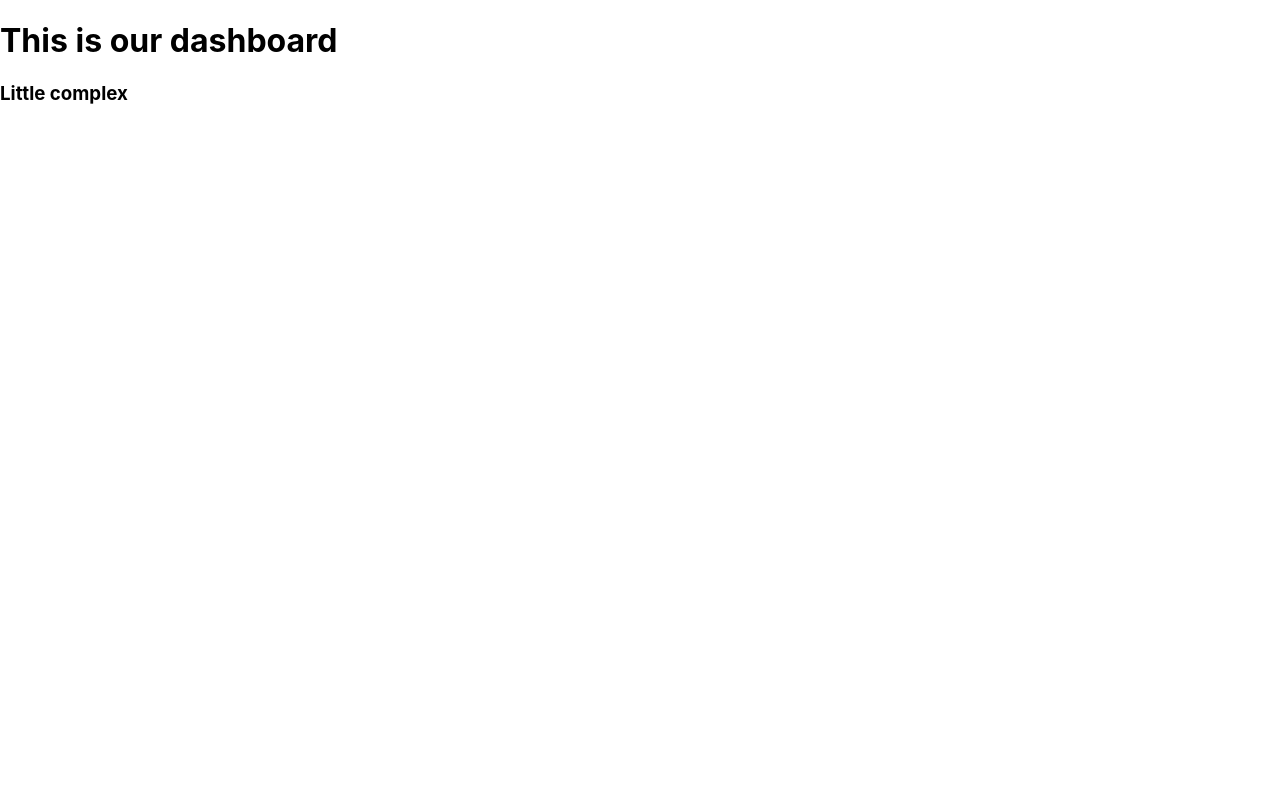
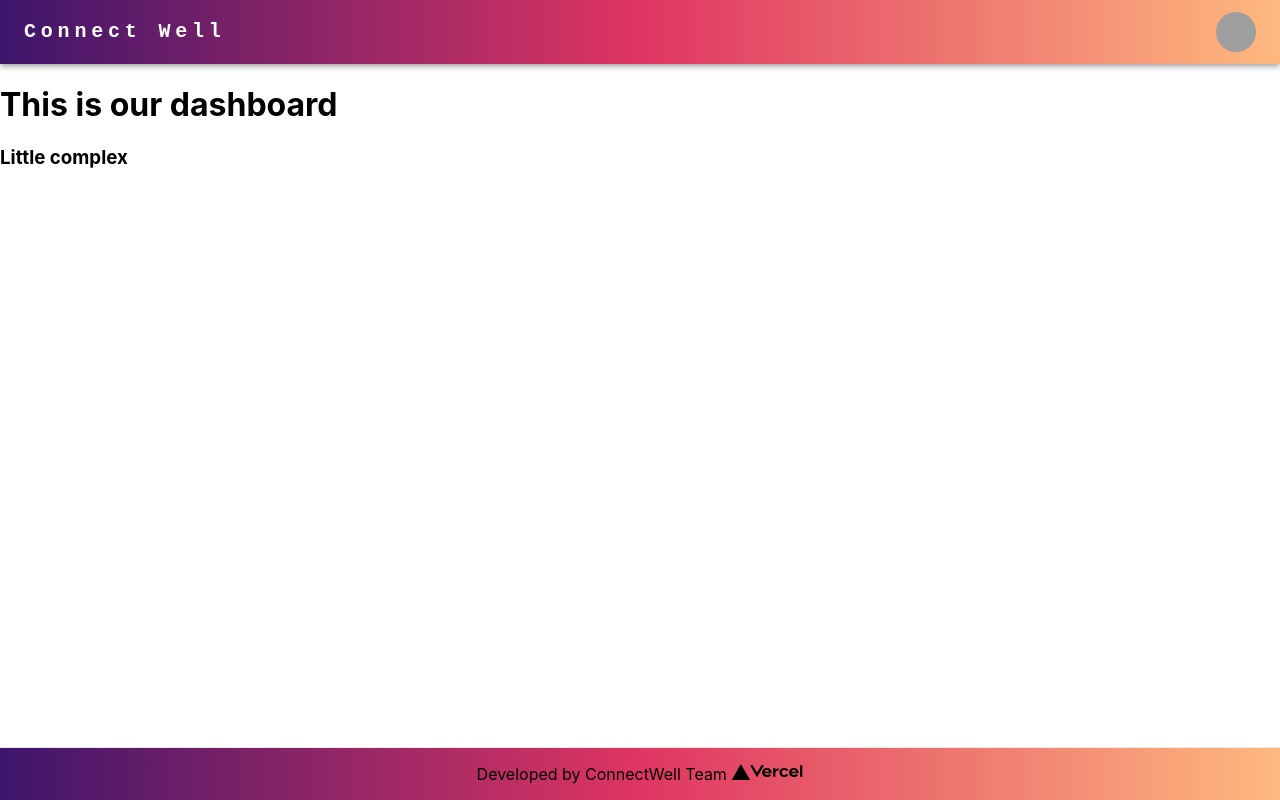
Before and after one commit to OmkarSavalkar/Innovate-FE, a Next.js app: page /dashboard in a window 1280 px wide. Built offline with nearby package versions, Linux system fonts and the light colour scheme; grey boxes are pictures that could not be loaded.

Commit message:
Add layout component

```diff
--- /dev/null
+++ b/components/layout/footerComponent/index.module.css
@@ -0,0 +1,12 @@
+.footer-style {
+  background-image: linear-gradient(to right, #3d156b, #df3562, #feb97e);
+  position: absolute;
+  bottom: 0;
+  width: 100%;
+  display: flex;
+  flex: 1;
+  padding: 1rem 0;
+  border-top: 1px solid #eaeaea;
+  justify-content: center;
+  align-items: center;
+}
--- /dev/null
+++ b/components/layout/footerComponent/index.tsx
@@ -0,0 +1,20 @@
+import Image from "next/image";
+import React from "react";
+import styles from "./index.module.css";
+const FooterComponent = () => {
+  return (
+    <footer className={styles["footer-style"]}>
+      <a
+        href="https://vercel.com?utm_source=create-next-app&utm_medium=default-template&utm_campaign=create-next-app"
+        target="_blank"
+        rel="noopener noreferrer"
+      >
+        Developed by ConnectWell Team{" "}
+        <span className={styles.logo}>
+          <Image src="/vercel.svg" alt="Vercel Logo" width={72} height={16} />
+        </span>
+      </a>
+    </footer>
+  );
+};
+export default FooterComponent;
--- /dev/null
+++ b/components/layout/headerComponent/index.module.css
@@ -0,0 +1,3 @@
+.header-style{
+    background-image: linear-gradient(to right, #3d156b, #df3562, #feb97e)
+}
--- /dev/null
+++ b/components/layout/headerComponent/index.tsx
@@ -0,0 +1,119 @@
+import * as React from "react";
+import AppBar from "@mui/material/AppBar";
+import Box from "@mui/material/Box";
+import Toolbar from "@mui/material/Toolbar";
+import IconButton from "@mui/material/IconButton";
+import Typography from "@mui/material/Typography";
+import Menu from "@mui/material/Menu";
+import MenuIcon from "@mui/icons-material/Menu";
+import Container from "@mui/material/Container";
+import Avatar from "@mui/material/Avatar";
+import Button from "@mui/material/Button";
+import Tooltip from "@mui/material/Tooltip";
+import MenuItem from "@mui/material/MenuItem";
+import AdbIcon from "@mui/icons-material/Adb";
+import styles from "./index.module.css";
+
+const settings = ["Profile", "Account", "Dashboard", "Logout"];
+
+const HeaderComponent = () => {
+  const [anchorElNav, setAnchorElNav] = React.useState<null | HTMLElement>(
+    null
+  );
+  const [anchorElUser, setAnchorElUser] = React.useState<null | HTMLElement>(
+    null
+  );
+
+  const handleOpenNavMenu = (event: React.MouseEvent<HTMLElement>) => {
+    setAnchorElNav(event.currentTarget);
+  };
+  const handleOpenUserMenu = (event: React.MouseEvent<HTMLElement>) => {
+    setAnchorElUser(event.currentTarget);
+  };
+
+  const handleCloseNavMenu = () => {
+    setAnchorElNav(null);
+  };
+
+  const handleCloseUserMenu = () => {
+    setAnchorElUser(null);
+  };
+
+  return (
+    <AppBar position="static" className={styles["header-style"]}>
+      <Container maxWidth="xl">
+        <Toolbar disableGutters>
+          {/* <AdbIcon sx={{ display: { xs: "none", md: "flex" }, mr: 1 }} /> */}
+          <Typography
+            variant="h6"
+            noWrap
+            component="a"
+            href="/"
+            sx={{
+              mr: 2,
+              display: { xs: "none", md: "flex" },
+              fontFamily: "monospace",
+              fontWeight: 700,
+              letterSpacing: ".3rem",
+              color: "inherit",
+              textDecoration: "none",
+            }}
+          >
+            Connect Well
+          </Typography>
+
+          <Typography
+            variant="h5"
+            noWrap
+            component="a"
+            href=""
+            sx={{
+              mr: 2,
+              display: { xs: "flex", md: "none" },
+              flexGrow: 1,
+              fontFamily: "monospace",
+              fontWeight: 700,
+              letterSpacing: ".3rem",
+              color: "inherit",
+              textDecoration: "none",
+            }}
+          >
+            Connect Well
+          </Typography>
+          <Box sx={{ flexGrow: 1, display: { xs: "none", md: "flex" } }}></Box>
+
+          <Box sx={{ flexGrow: 0 }}>
+            <Tooltip title="Open settings">
+              <IconButton onClick={handleOpenUserMenu} sx={{ p: 0 }}>
+                <Avatar alt="Remy Sharp" src="/static/images/avatar/2.jpg" />
+              </IconButton>
+            </Tooltip>
+            <Menu
+              sx={{ mt: "45px" }}
+              id="menu-appbar"
+              anchorEl={anchorElUser}
+              anchorOrigin={{
+                vertical: "top",
+                horizontal: "right",
+              }}
+              keepMounted
+              transformOrigin={{
+                vertical: "top",
+                horizontal: "right",
+              }}
+              open={Boolean(anchorElUser)}
+              onClose={handleCloseUserMenu}
+            >
+              {settings.map((setting) => (
+                <MenuItem key={setting} onClick={handleCloseUserMenu}>
+                  <Typography textAlign="center">{setting}</Typography>
+                </MenuItem>
+              ))}
+            </Menu>
+          </Box>
+        </Toolbar>
+      </Container>
+    </AppBar>
+  );
+};
+export default HeaderComponent;
--- a/components/loginComponent/index.tsx
+++ b/components/loginComponent/index.tsx
@@ -60,7 +60,7 @@ const LoginComponent = () => {
                   <FormTitle>Login</FormTitle>
                   <Grid item md={12}>
                     <TextField
-                      label="Username"
+                      label="Email"
                       type={"text"}
                       aria-label="username Input"
                       variant="standard"
--- a/package.json
+++ b/package.json
@@ -11,6 +11,7 @@
   "dependencies": {
     "@emotion/react": "^11.10.5",
     "@emotion/styled": "^11.10.5",
+    "@mui/icons-material": "^5.10.14",
     "@mui/lab": "^5.0.0-alpha.108",
     "@mui/material": "^5.10.14",
     "@types/node": "18.11.9",
--- a/pages/dashboard/index.tsx
+++ b/pages/dashboard/index.tsx
@@ -1,10 +1,14 @@
 import React from "react";
+import FooterComponent from "../../components/layout/footerComponent";
+import HeaderComponent from "../../components/layout/headerComponent";
 
 const Dashboard = () => {
   return (
     <>
+      <HeaderComponent />
       <h1>This is our dashboard</h1>
       <h3>Little complex</h3>
+      <FooterComponent />
     </>
   );
 };
```
Also changed, not shown: 1 other file (tests, documents, lock files or other folders).
